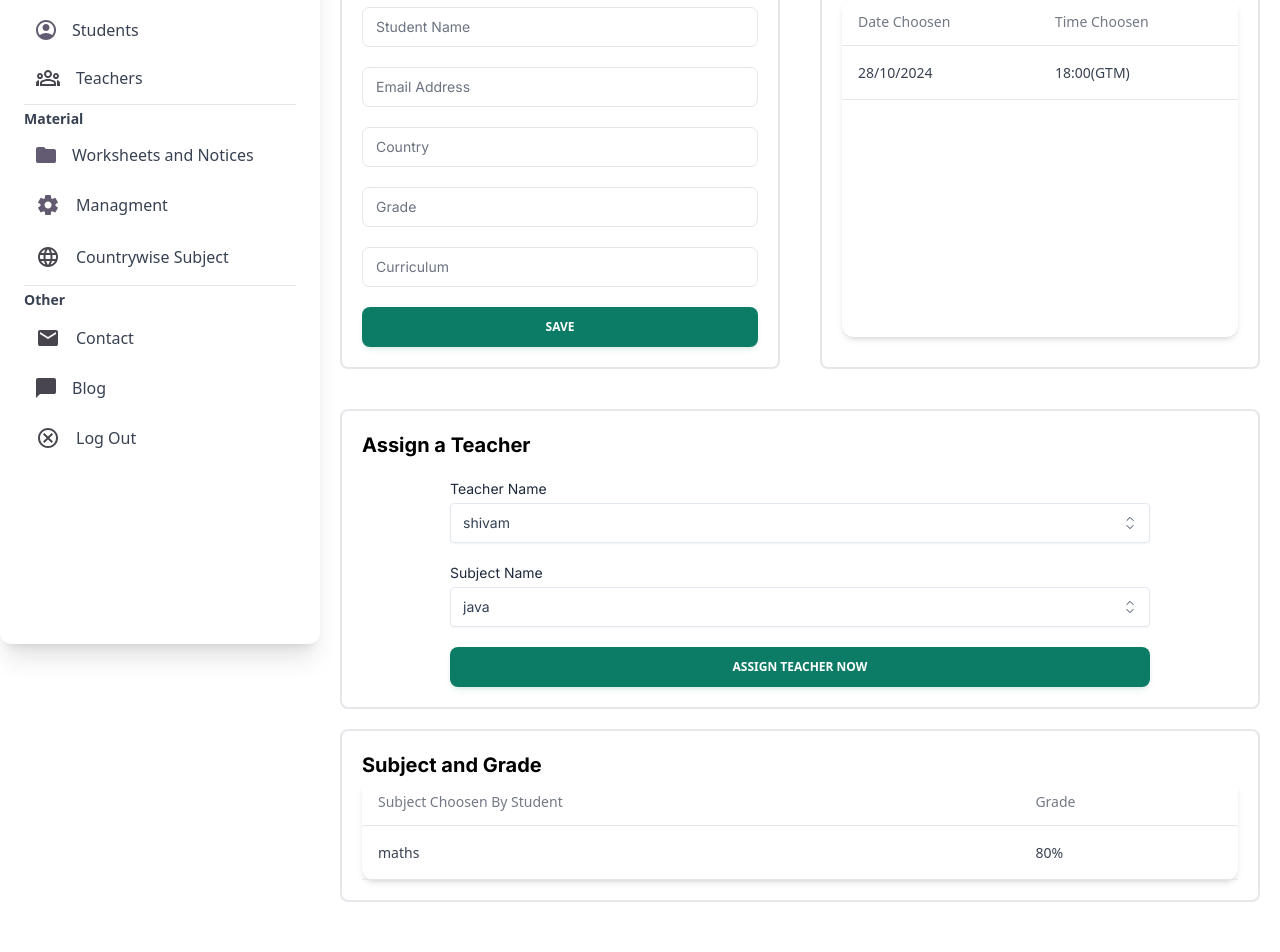
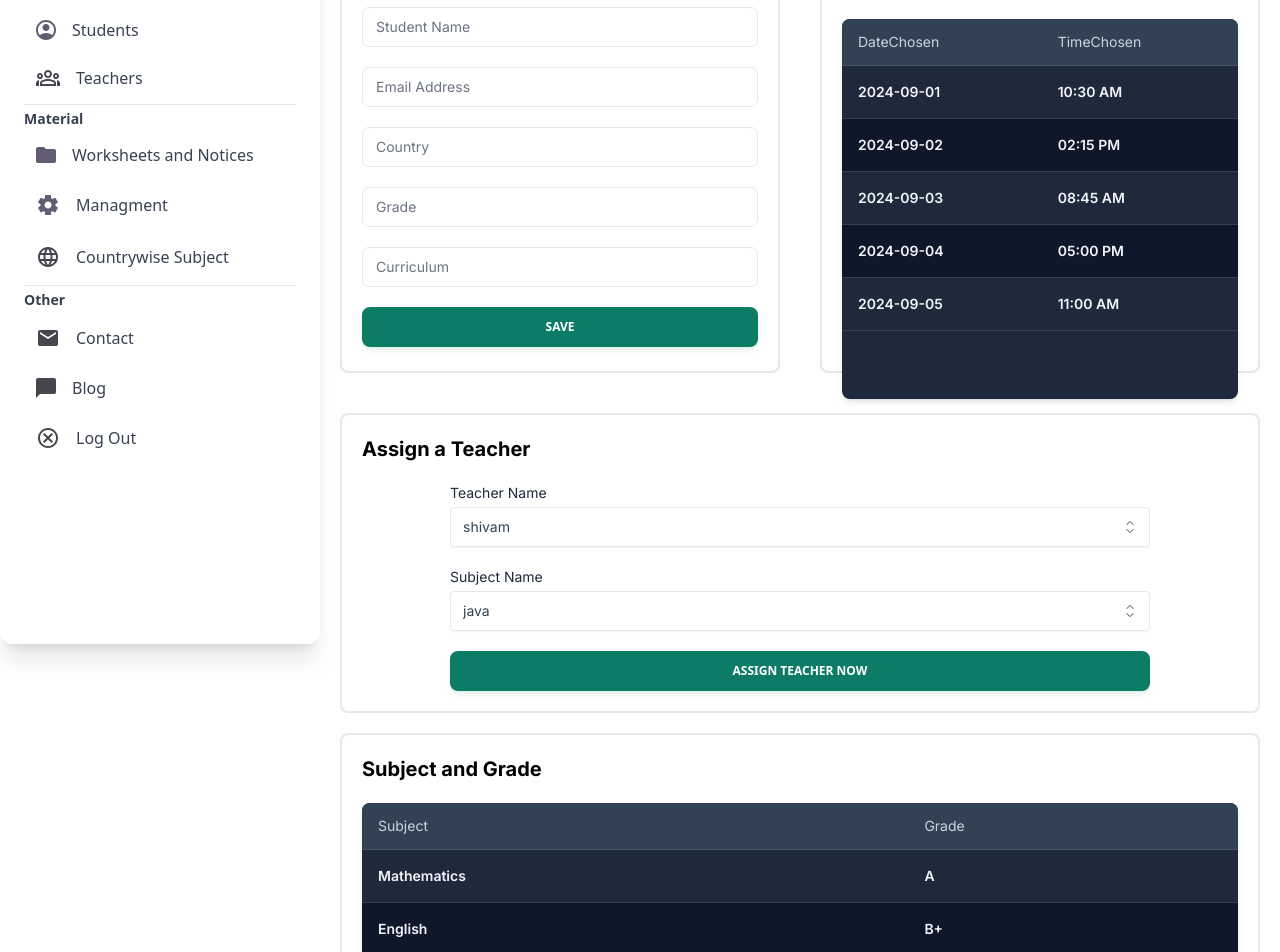
Before and after one commit to sudoarchie/frontend_khc, a Next.js app: page /admin/dashboard/students/details in a window 1280 px wide. Shown: the part 220-1172 px from the top of the page. Before the commit the page ends 1142 px from the top, so only its background shows below. Built offline with nearby package versions, Linux system fonts and the light colour scheme.

Commit message:
♻️ Refactor table improved

```diff
--- a/app/admin/dashboard/students/assignment/page.tsx
+++ b/app/admin/dashboard/students/assignment/page.tsx
@@ -2,48 +2,53 @@ import TableField from "@/app/components/TableField";
 import Link from "next/link";
 
 export default function Assignment() {
-  const Header = [
-    "Document Name",
-    "Document Type",
-    "Type",
-    "Chapter",
-    "Shared Date",
-  ];
   const data = [
-    ["Introduction to Java", "PDF", "Lecture Notes", "Chapter 1", "2024-01-10"],
-    [
-      "Data Structures Overview",
-      "DOCX",
-      "Assignment",
-      "Chapter 3",
-      "2024-02-15",
-    ],
-    [
-      "Operating Systems Basics",
-      "PPT",
-      "Lecture Slides",
-      "Chapter 2",
-      "2024-03-05",
-    ],
-    ["Networking Fundamentals", "PDF", "Lab Manual", "Chapter 4", "2024-04-01"],
-    [
-      "Database Management Systems",
-      "PDF",
-      "Lecture Notes",
-      "Chapter 5",
-      "2024-05-12",
-    ],
-    [
-      "Software Engineering Concepts",
-      "DOCX",
-      "Project Document",
-      "Chapter 6",
-      "2024-06-20",
-    ],
+    {
+      "Document Name": "Introduction to Java",
+      "Document Type": "PDF",
+      Type: "Lecture Notes",
+      Chapter: "Chapter 1",
+      "Shared Date": "2024-01-10",
+    },
+    {
+      "Document Name": "Data Structures Overview",
+      "Document Type": "DOCX",
+      Type: "Assignment",
+      Chapter: "Chapter 3",
+      "Shared Date": "2024-02-15",
+    },
+    {
+      "Document Name": "Operating Systems Basics",
+      "Document Type": "PPT",
+      Type: "Lecture Slides",
+      Chapter: "Chapter 2",
+      "Shared Date": "2024-03-05",
+    },
+    {
+      "Document Name": "Networking Fundamentals",
+      "Document Type": "PDF",
+      Type: "Lab Manual",
+      Chapter: "Chapter 4",
+      "Shared Date": "2024-04-01",
+    },
+    {
+      "Document Name": "Database Management Systems",
+      "Document Type": "PDF",
+      Type: "Lecture Notes",
+      Chapter: "Chapter 5",
+      "Shared Date": "2024-05-12",
+    },
+    {
+      "Document Name": "Software Engineering Concepts",
+      "Document Type": "DOCX",
+      Type: "Project Document",
+      Chapter: "Chapter 6",
+      "Shared Date": "2024-06-20",
+    },
   ];
   return (
     <div>
-      <TableField Header={Header} Rows={data} className="my-5"></TableField>
+      <TableField className="my-5" rows={data}></TableField>
     </div>
   );
 }
--- a/app/admin/dashboard/students/details/page.tsx
+++ b/app/admin/dashboard/students/details/page.tsx
@@ -1,20 +1,53 @@
 import { InputField } from "@/app/components/Inputfield";
 import OptionField from "@/app/components/OptionField";
 import { PrimaryButton } from "@/app/components/PrimaryButton";
+import TableField from "@/app/components/TableField";
 
 export default function StudentData() {
   const teacherList = ["shivam", "krishna", "adi"];
   const subjectList = ["java", "typescript", "c"];
   const studentGrade = [
     {
-      subject: "maths",
-      grade: "80%",
+      Subject: "Mathematics",
+      Grade: "A",
+    },
+    {
+      Subject: "English",
+      Grade: "B+",
+    },
+    {
+      Subject: "Science",
+      Grade: "A-",
+    },
+    {
+      Subject: "History",
+      Grade: "B",
+    },
+    {
+      Subject: "Art",
+      Grade: "A+",
     },
   ];
   const studentTiming = [
     {
-      date: "28/10/2024",
-      time: "18:00(GTM)",
+      DateChosen: "2024-09-01",
+      TimeChosen: "10:30 AM",
+    },
+    {
+      DateChosen: "2024-09-02",
+      TimeChosen: "02:15 PM",
+    },
+    {
+      DateChosen: "2024-09-03",
+      TimeChosen: "08:45 AM",
+    },
+    {
+      DateChosen: "2024-09-04",
+      TimeChosen: "05:00 PM",
+    },
+    {
+      DateChosen: "2024-09-05",
+      TimeChosen: "11:00 AM",
     },
   ];
 
@@ -60,40 +93,10 @@ export default function StudentData() {
         <div className=" border-2 border-borderColor w-1/2 rounded-lg p-5 m-5">
           <h1 className="text-xl font-bold">Preffered Timing By Student</h1>
 
-          <div className="relative flex flex-col w-full h-[90%] overflow-y-scroll text-gray-700 bg-white shadow-md rounded-xl bg-clip-border">
-            <table className="w-full text-left table-auto min-w-max overflow-hidden">
-              <thead>
-                <tr>
-                  <th className="p-4 border-b border-blue-gray-100 bg-blue-gray-50">
-                    <p className="block font-sans text-sm antialiased font-normal leading-none text-blue-gray-900 opacity-70">
-                      Date Choosen
-                    </p>
-                  </th>
-                  <th className="p-4 border-b border-blue-gray-100 bg-blue-gray-50">
-                    <p className="block font-sans text-sm antialiased font-normal leading-none text-blue-gray-900 opacity-70">
-                      Time Choosen
-                    </p>
-                  </th>
-                </tr>
-              </thead>
-              <tbody>
-                {studentTiming.map((info, index) => (
-                  <tr key={index}>
-                    <td className="p-4 border-b border-blue-gray-50">
-                      <p className="block font-sans text-sm antialiased font-normal leading-normal text-blue-gray-900">
-                        {info.date}
-                      </p>
-                    </td>
-                    <td className="p-4 border-b border-blue-gray-50">
-                      <p className="block font-sans text-sm antialiased font-normal leading-normal text-blue-gray-900">
-                        {info.time}
-                      </p>
-                    </td>
-                  </tr>
-                ))}
-              </tbody>
-            </table>
-          </div>
+          <TableField
+            rows={studentTiming}
+            className="h-[320px] overflow-x-hidden my-5"
+          ></TableField>
         </div>
       </div>
 
@@ -119,40 +122,7 @@ export default function StudentData() {
 
       <div className=" border-2 border-borderColor rounded-lg p-5 m-5">
         <h1 className="text-xl font-bold">Subject and Grade</h1>
-        <div className="relative flex flex-col w-full   text-gray-700 bg-white shadow-md rounded-xl bg-clip-border">
-          <table className="w-full text-left table-auto min-w-max overflow-hidden">
-            <thead>
-              <tr>
-                <th className="p-4 border-b border-blue-gray-100 bg-blue-gray-50">
-                  <p className="block font-sans text-sm antialiased font-normal leading-none text-blue-gray-900 opacity-70">
-                    Subject Choosen By Student
-                  </p>
-                </th>
-                <th className="p-4 border-b border-blue-gray-100 bg-blue-gray-50">
-                  <p className="block font-sans text-sm antialiased font-normal leading-none text-blue-gray-900 opacity-70">
-                    Grade
-                  </p>
-                </th>
-              </tr>
-            </thead>
-            <tbody>
-              {studentGrade.map((info, index) => (
-                <tr key={index}>
-                  <td className="p-4 border-b border-blue-gray-50">
-                    <p className="block font-sans text-sm antialiased font-normal leading-normal text-blue-gray-900">
-                      {info.subject}
-                    </p>
-                  </td>
-                  <td className="p-4 border-b border-blue-gray-50">
-                    <p className="block font-sans text-sm antialiased font-normal leading-normal text-blue-gray-900">
-                      {info.grade}
-                    </p>
-                  </td>
-                </tr>
-              ))}
-            </tbody>
-          </table>
-        </div>
+        <TableField rows={studentGrade} className="my-5"></TableField>
       </div>
     </div>
   );
--- a/app/admin/dashboard/students/page.tsx
+++ b/app/admin/dashboard/students/page.tsx
@@ -2,81 +2,71 @@ import TableField from "@/app/components/TableField";
 import Link from "next/link";
 
 export default function Student() {
-  const Header = [
-    "Student ID",
-    "Name",
-    "Phone No",
-    "Join Date",
-    "Status",
-    "Payment",
-    "Assignment & Doc",
-    "Allowed video",
-  ];
   const data = [
-    [
-      "S12345",
-      "Alice Johnson",
-      "+1234567890",
-      "2024-01-10",
-      "Active",
-      "Paid",
-      "Submitted",
-      "Yes",
-    ],
-    [
-      "S12346",
-      "Bob Smith",
-      "+1234567891",
-      "2023-12-05",
-      "Inactive",
-      "Unpaid",
-      "Pending",
-      "No",
-    ],
-    [
-      "S12347",
-      "Charlie Brown",
-      "+1234567892",
-      "2024-03-15",
-      "Active",
-      "Paid",
-      "Submitted",
-      "Yes",
-    ],
-    [
-      "S12348",
-      "Diana Prince",
-      "+1234567893",
-      "2023-11-22",
-      "Active",
-      "Partial",
-      "Pending",
-      "Yes",
-    ],
-    [
-      "S12349",
-      "Eve Adams",
-      "+1234567894",
-      "2024-02-28",
-      "Inactive",
-      "Unpaid",
-      "Not Submitted",
-      "No",
-    ],
-    [
-      "S12350",
-      "Frank Miller",
-      "+1234567895",
-      "2023-10-12",
-      "Active",
-      "Paid",
-      "Submitted",
-      "Yes",
-    ],
+    {
+      "Student ID": "S12345",
+      Name: "Alice Johnson",
+      "Phone No": "+1234567890",
+      "Join Date": "2024-01-10",
+      Status: "Active",
+      Payment: "Paid",
+      "Assignment & Doc": "Submitted",
+      "Allowed video": "Yes",
+    },
+    {
+      "Student ID": "S12346",
+      Name: "Bob Smith",
+      "Phone No": "+1234567891",
+      "Join Date": "2023-12-05",
+      Status: "Inactive",
+      Payment: "Unpaid",
+      "Assignment & Doc": "Pending",
+      "Allowed video": "No",
+    },
+    {
+      "Student ID": "S12347",
+      Name: "Charlie Brown",
+      "Phone No": "+1234567892",
+      "Join Date": "2024-03-15",
+      Status: "Active",
+      Payment: "Paid",
+      "Assignment & Doc": "Submitted",
+      "Allowed video": "Yes",
+    },
+    {
+      "Student ID": "S12348",
+      Name: "Diana Prince",
+      "Phone No": "+1234567893",
+      "Join Date": "2023-11-22",
+      Status: "Active",
+      Payment: "Partial",
+      "Assignment & Doc": "Pending",
+      "Allowed video": "Yes",
+    },
+    {
+      "Student ID": "S12349",
+      Name: "Eve Adams",
+      "Phone No": "+1234567894",
+      "Join Date": "2024-02-28",
+      Status: "Inactive",
+      Payment: "Unpaid",
+      "Assignment & Doc": "Not Submitted",
+      "Allowed video": "No",
+    },
+    {
+      "Student ID": "S12350",
+      Name: "Frank Miller",
+      "Phone No": "+1234567895",
+      "Join Date": "2023-10-12",
+      Status: "Active",
+      Payment: "Paid",
+      "Assignment & Doc": "Submitted",
+      "Allowed video": "Yes",
+    },
   ];
   return (
     <div>
-      <TableField Header={Header} Rows={data} className="my-5"></TableField>
+      <TableField className="my-5" rows={data}></TableField>
     </div>
   );
 }
--- a/app/components/TableField.tsx
+++ b/app/components/TableField.tsx
@@ -1,9 +1,19 @@
+interface RowData {
+  [key: string]: string;
+}
+
 interface TableData {
-  Header: string[];
-  Rows: string[][];
+  rows: RowData[];
   className?: string;
 }
-export default function TableField({ Header, Rows, className }: TableData) {
+
+export default function TableField({ rows, className }: TableData) {
+  if (rows.length === 0) {
+    return null;
+  }
+
+  const headers = Object.keys(rows[0]);
+
   return (
     <div
       className={`relative flex flex-col w-full h-full overflow-scroll text-slate-300 bg-slate-800 shadow-md rounded-lg bg-clip-border ${className}`}
@@ -11,25 +21,25 @@ export default function TableField({ Header, Rows, className }: TableData) {
       <table className="w-full text-left table-auto min-w-max">
         <thead>
           <tr>
-            {Header.map((info, index) => (
+            {headers.map((header, index) => (
               <th
                 key={index}
                 className="p-4 border-b border-slate-600 bg-slate-700"
               >
                 <p className="text-sm font-normal leading-none text-slate-300">
-                  {info}
+                  {header}
                 </p>
               </th>
             ))}
           </tr>
         </thead>
         <tbody>
-          {Rows.map((info, index) => (
-            <tr className="even:bg-slate-900 hover:bg-slate-700" key={index}>
-              {info.map((newinfo, index) => (
-                <td className="p-4 border-b border-slate-700">
+          {rows.map((row, rowIndex) => (
+            <tr className="even:bg-slate-900 hover:bg-slate-700" key={rowIndex}>
+              {headers.map((header, cellIndex) => (
+                <td key={cellIndex} className="p-4 border-b border-slate-700">
                   <p className="text-sm text-slate-100 font-semibold">
-                    {newinfo}
+                    {row[header]}
                   </p>
                 </td>
               ))}
```
